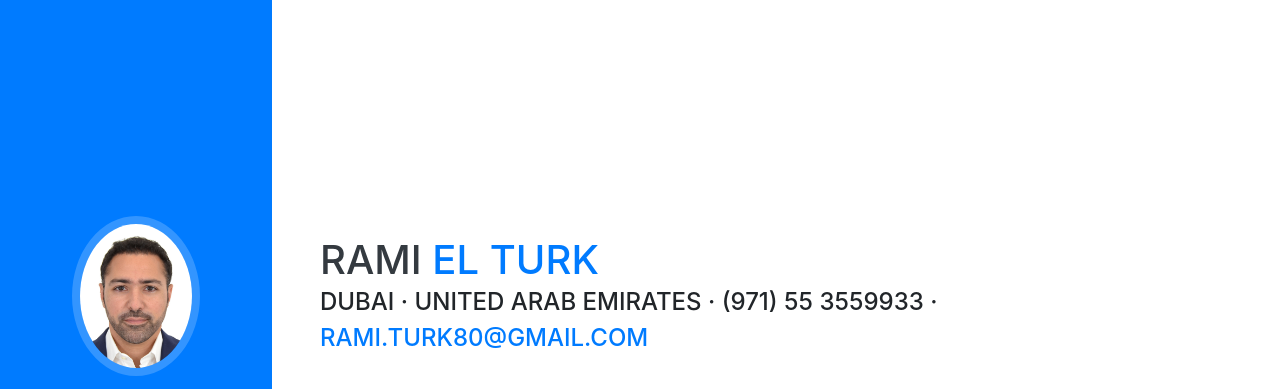
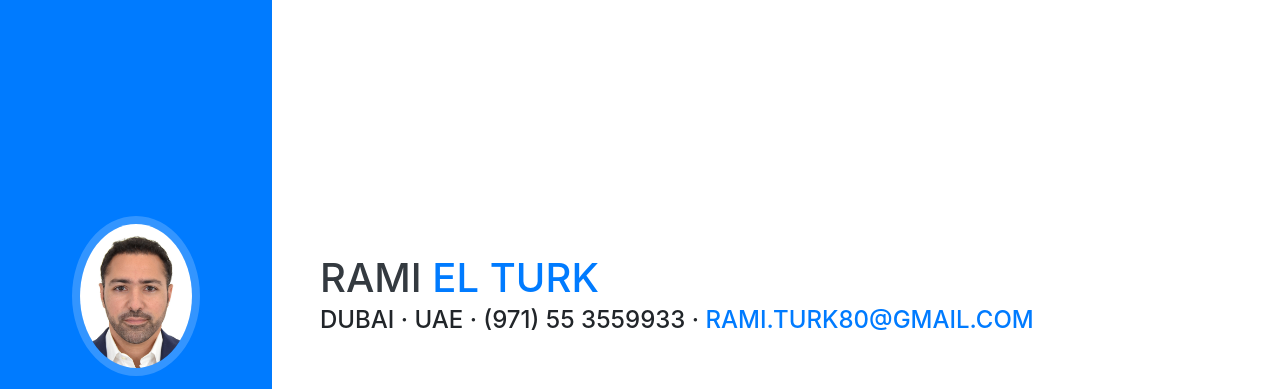
Before and after one commit to Rami-cpu/assignment-, a website with bundled scripts: page index.html in a window 1280 px wide. Shown: the top 389 px of the page. Built offline with nearby package versions, Linux system fonts and the light colour scheme; a web font is replaced by a local one.

Commit message:
changed address

```diff
--- a/index.html
+++ b/index.html
@@ -63,7 +63,7 @@
         <h1 class="mb-0">Rami
           <span class="text-primary">El Turk</span>
         </h1>
-        <div class="subheading mb-5">Dubai  · United Arab Emirates · (971) 55 3559933 ·
+        <div class="subheading mb-5">Dubai  · UAE · (971) 55 3559933 ·
           <a href="mailto:rami.turk80@gmail.com">rami.turk80@gmail.com</a>
         </div>
         <p class="lead mb-5">A Versatile and highly accomplished Construction Professional with over Sixteen years of experience driving landmark project.</p>
```
